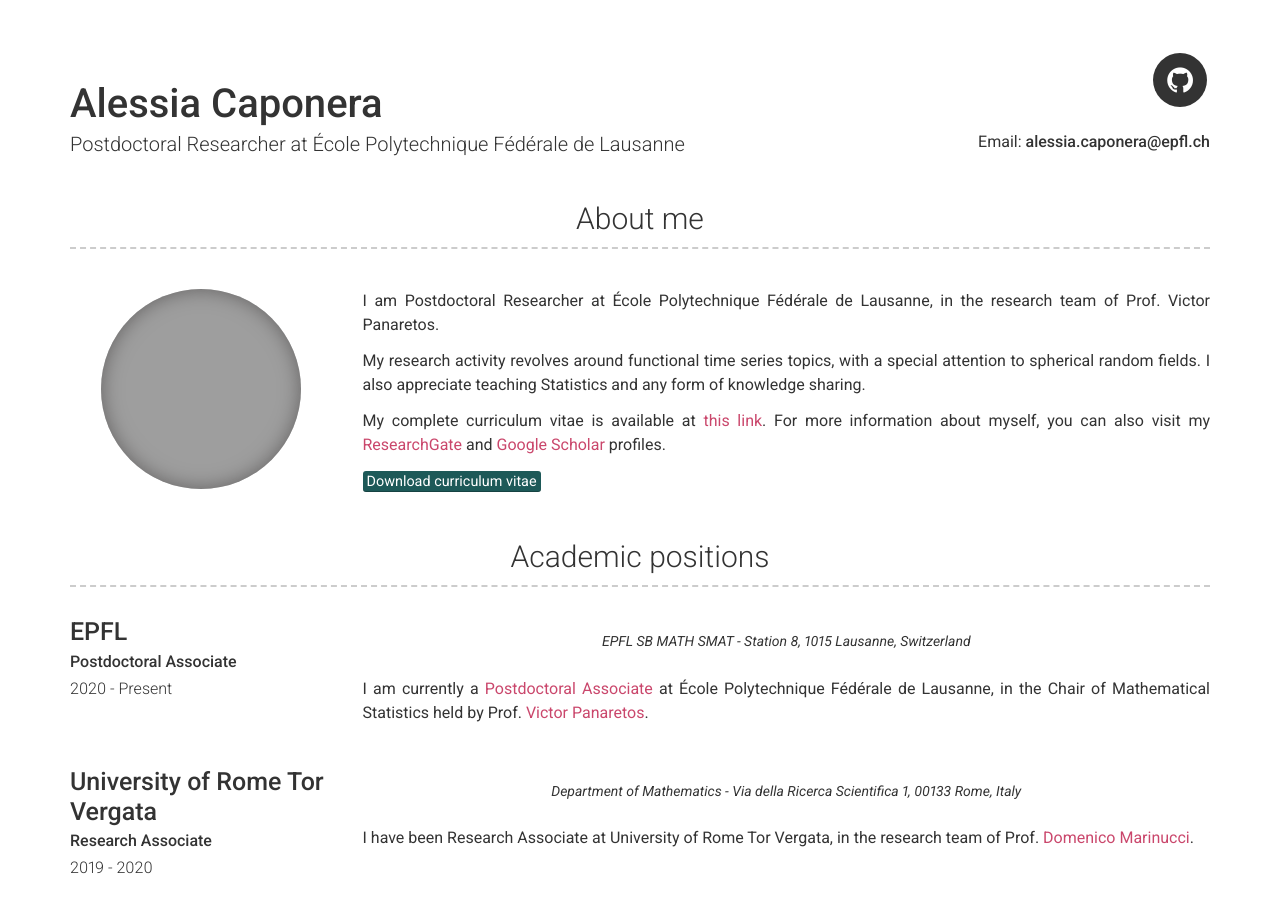
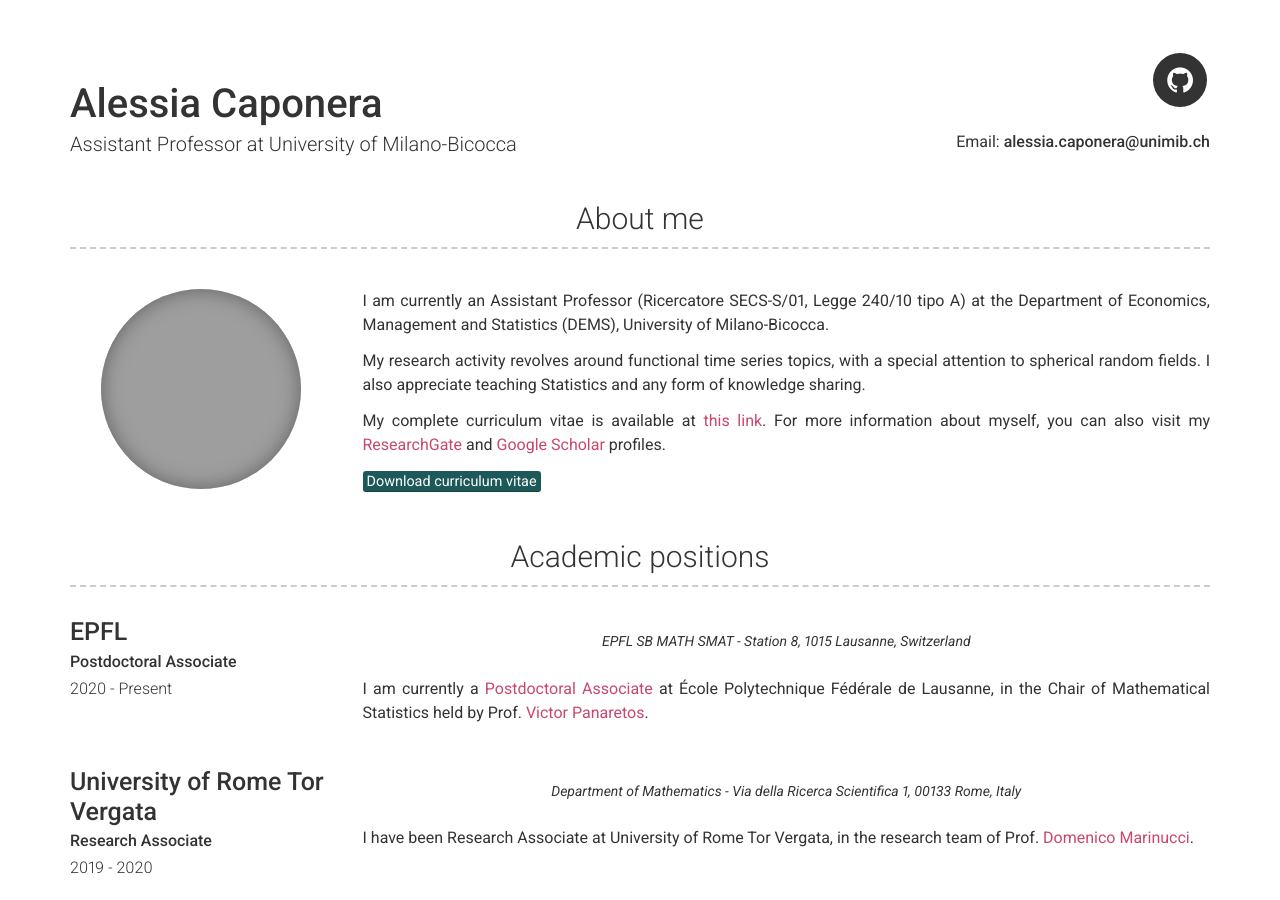
Before and after one commit to alessiacaponera/alessiacaponera.github.io, a Jekyll site: the page built from index.md, in a window 1280 px wide and 900 px high. Built offline with Jekyll 4.4.1, drawn with Linux system fonts in a browser that asks for light colours; some of the changed text lies outside the part shown; grey boxes are pictures that could not be loaded.

Commit message:
Update _config.yml

```diff
--- a/_config.yml
+++ b/_config.yml
@@ -4,8 +4,8 @@ repository: alessiacaponera/alessiacaponera.github.io
 
 # Personal info
 name: Alessia Caponera
-title: Postdoctoral Researcher at École Polytechnique Fédérale de Lausanne
-email: alessia.caponera@epfl.ch
+title: Assistant Professor at University of Milano-Bicocca
+email: alessia.caponera@unimib.ch
 
 # Social links
 #twitter_username: sproogen
@@ -24,7 +24,7 @@ github_username:  alessiacaponera
 about_title: About me
 about_profile_image: /images/profile.jpg
 about_content: | # this will include new lines to allow paragraphs
-    I am Postdoctoral Researcher at École Polytechnique Fédérale de Lausanne, in the research team of Prof. Victor Panaretos.
+    I am currently an Assistant Professor (Ricercatore SECS-S/01, Legge 240/10 tipo A) at the Department of Economics, Management and Statistics (DEMS), University of Milano-Bicocca.
 
     My research activity revolves around functional time series topics, with a special attention to spherical random fields. I also appreciate teaching Statistics and any form of knowledge sharing.
 
@@ -61,9 +61,9 @@ more_content: |
 
     **Manuscripts under review and in preparation**
 
-    **Caponera, A.** (2022+). Asymptotics for isotropic Hilbert-valued spherical random fields. Manuscript submitted for publication.
+    **Caponera, A.** (2022+). Asymptotics for isotropic Hilbert-valued spherical random fields. Manuscript submitted for publication. [[arXiv]](https://arxiv.org/pdf/2212.02329.pdf)
 
-    **Caponera, A.**, Marinucci, D., Vidotto, A. (2022+). Harmonic domain CUSUM tests for time-dependent spherical random fields. Manuscript in preparation.
+    **Caponera, A.**, Marinucci, D., Vidotto, A. (2022+). Multiscale CUSUM Tests for time-dependent spherical random fields. Manuscript in preparation.
 
     **Refereed conference proceedings and book chapters**
 
```
